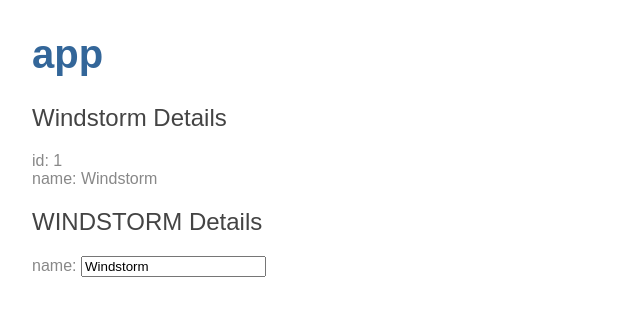
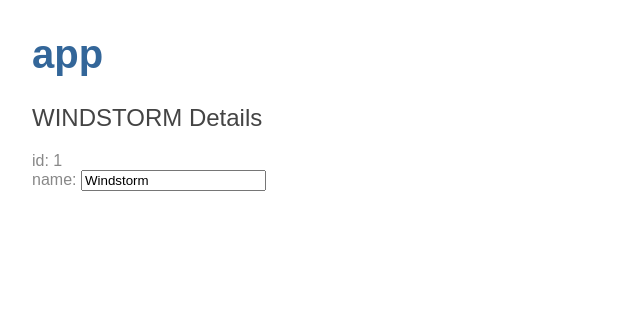
Before and after one commit to jeffersondesouza/angular-tour-of-heroes-redux, an Angular app: page / in a window 1280 px wide. Shown: the top 316 px of the page, without its empty margins (0-640 px from the left). Built offline with nearby package versions, Linux system fonts and the light colour scheme.

Commit message:
step 3 done

```diff
--- a/src/app/heroes/heroes.component.html
+++ b/src/app/heroes/heroes.component.html
@@ -1,7 +1,5 @@
-<h2>{{hero.name}} Details</h2>
+<h2>{{hero.name | uppercase}} Details</h2>
 <div><span>id: </span>{{hero.id}}</div>
-<div><span>name: </span>{{hero.name}}</div>
-<h2>{{hero.name | uppercase}} Details</h2>
 <div>
   <label>name:
     <input [(ngModel)]="hero.name" placeholder="name">
```
